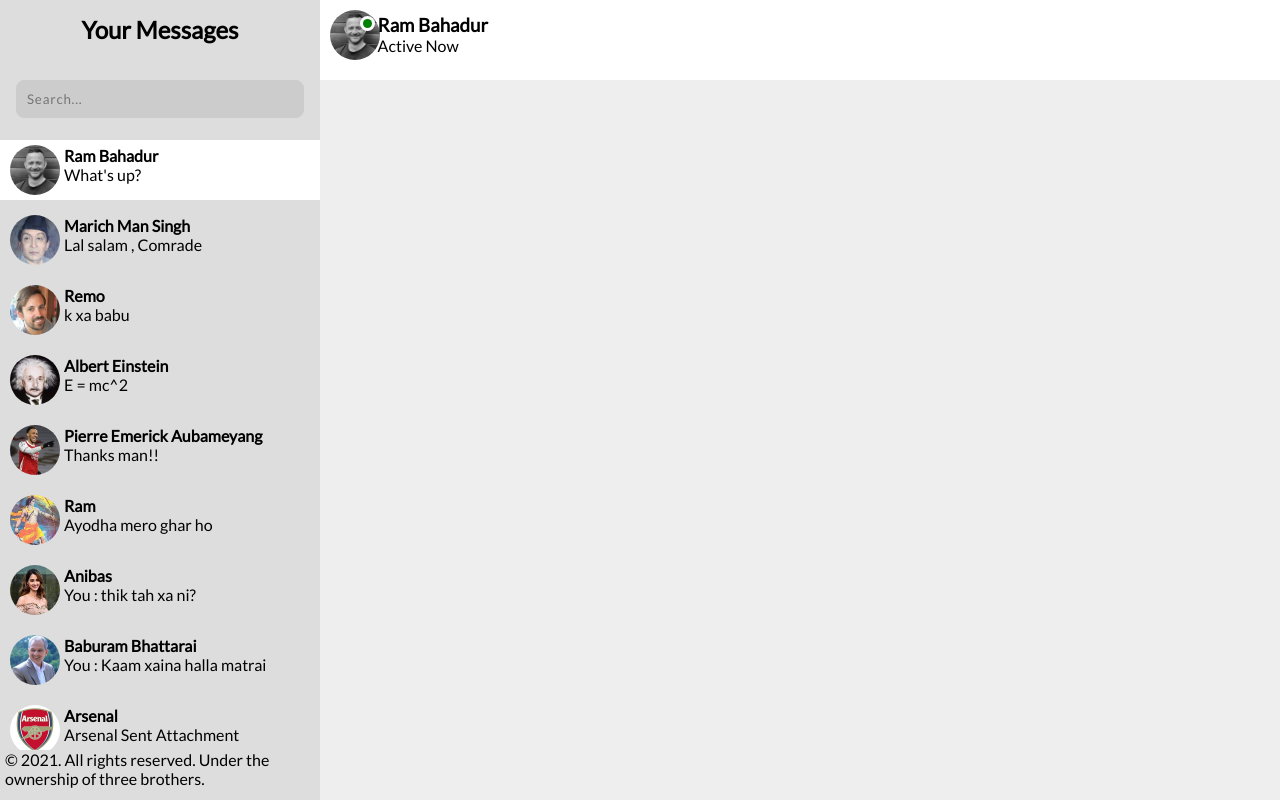
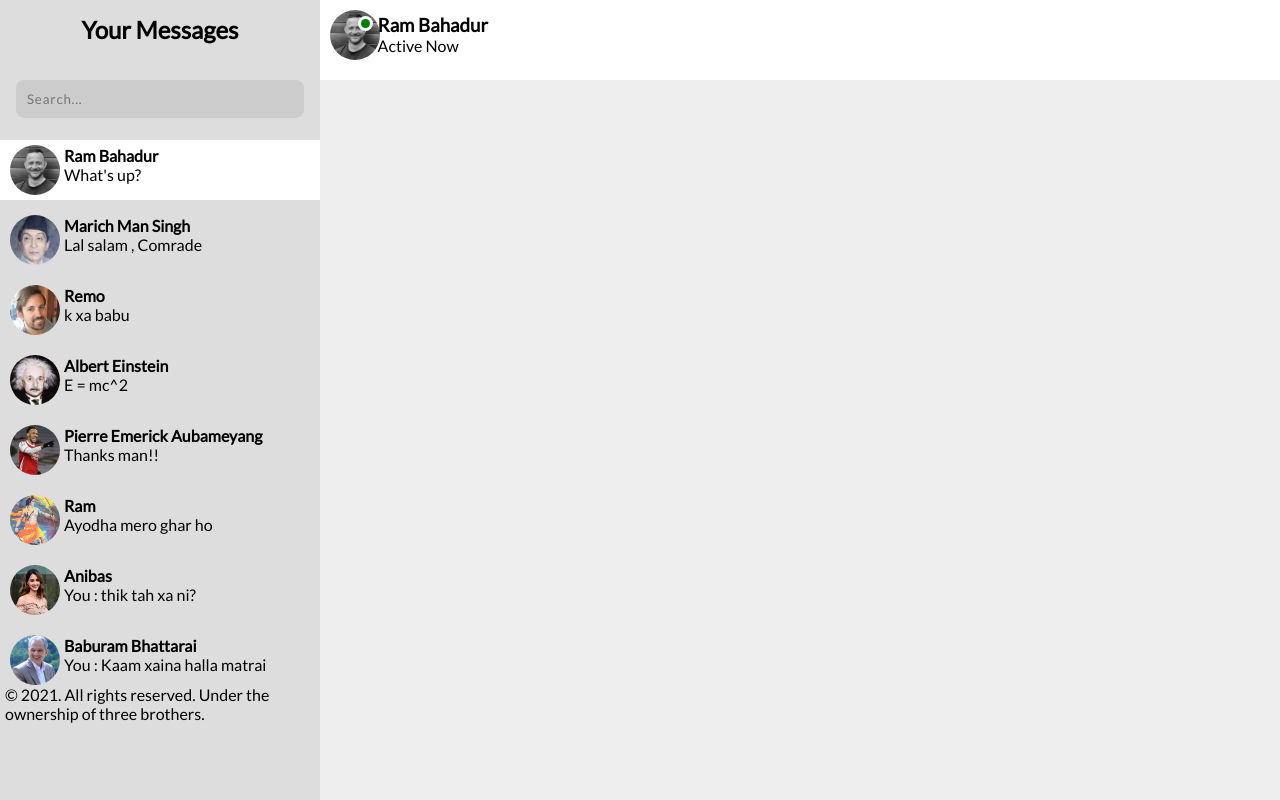
Before and after one commit to FancyCodeMaster/Kurakaani, a PHP site: page /Login/message.html in a window 1280 px wide. Run offline with PHP 8.4, Linux system fonts and the light colour scheme.

Commit message:
just started

```diff
--- a/Login/message.css
+++ b/Login/message.css
@@ -60,7 +60,7 @@ body {
 }
 
 .online-preview-container__online-users-container {
-    max-height : 620px;
+    max-height : 555px;
     background-color: var(--light-grey);
     overflow : scroll;
 }
@@ -147,7 +147,7 @@ body {
     border-radius : 100%;
     position : absolute;
     top : 20.5%;
-    left : 4.2%;
+    left : 4%;
 }
 
 .active-icon {
```
